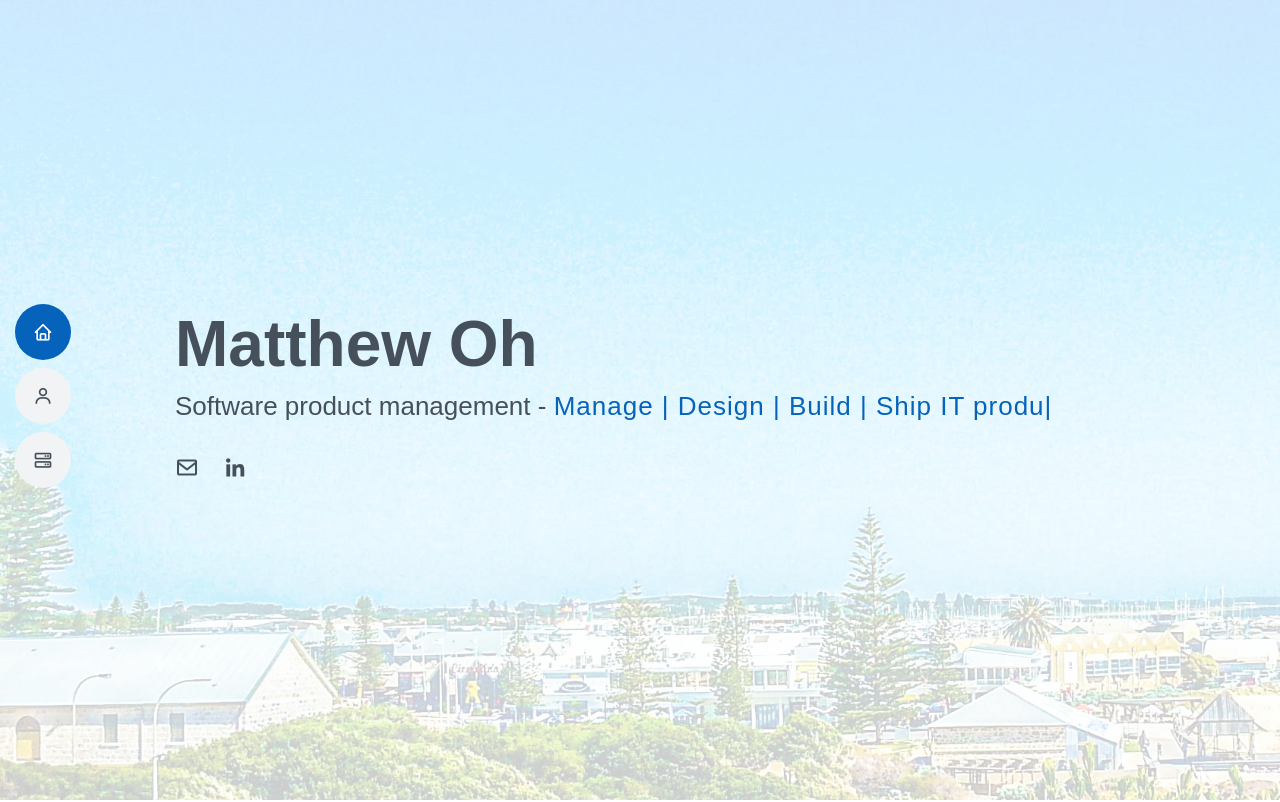
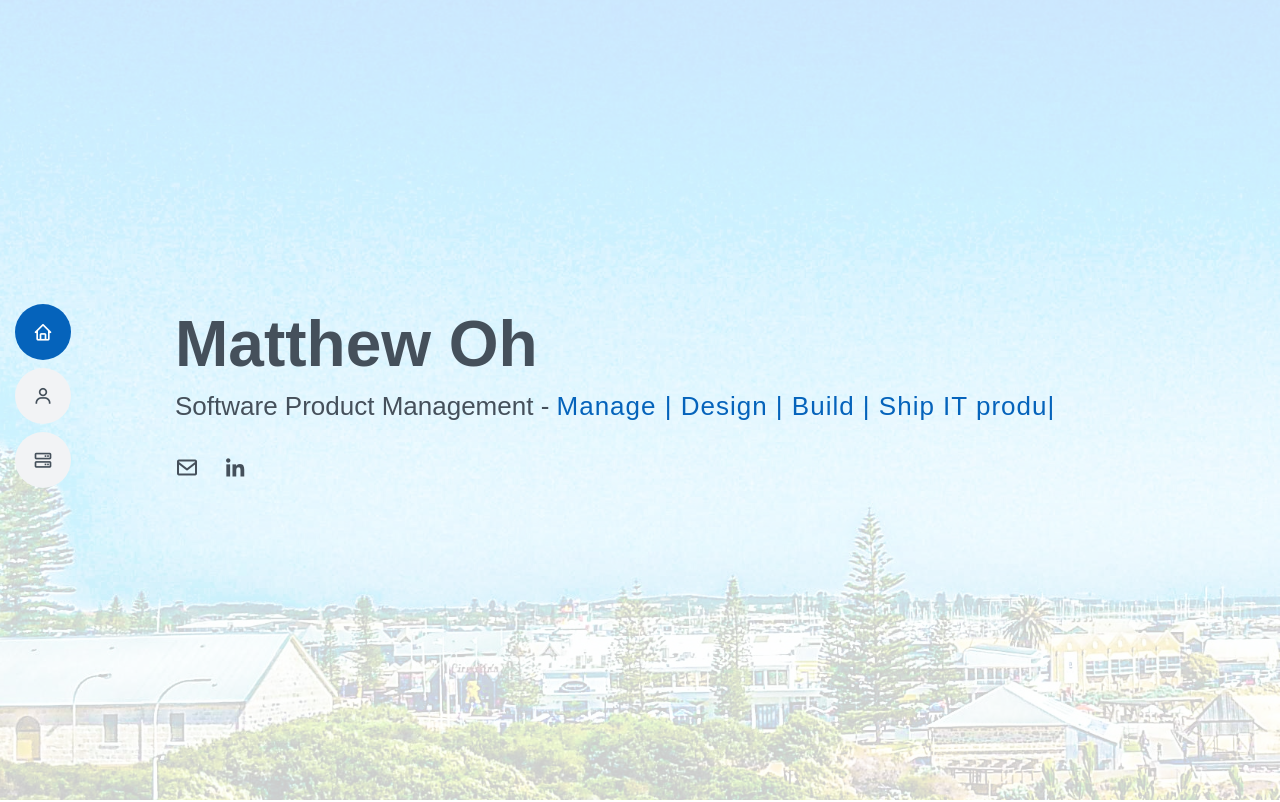
Before and after one commit to lwoh/lwoh.github.io, a plain HTML site: page index.html in a window 1280 px wide. Shown: the top 802 px of the page. Drawn offline with Linux system fonts and the light colour scheme.

Commit message:
Add files via upload

```diff
--- a/index.html
+++ b/index.html
@@ -58,7 +58,7 @@
   <section id="hero" class="d-flex flex-column justify-content-center">
     <div class="container" data-aos="zoom-in" data-aos-delay="100">
       <h1>Matthew Oh</h1>
-      <p> Software product management - <span class="typed" data-typed-items="Enjoy finding solutions to problems, Manage | Design | Build | Ship IT products, Passionate about disruptive IT innovations"></span></p>
+      <p> Software Product Management - <span class="typed" data-typed-items="Enjoy finding solutions to problems, Manage | Design | Build | Ship IT products, Passionate about disruptive IT innovations"></span></p>
       <div class="social-links">
         <a href="mailto: liangwen.oh@gmail.com" class="email"><i class="bx bx-envelope"></i></a>
         <a href="http://www.linkedin.com/in/matthew-oh" class="linkedin"><i class="bx bxl-linkedin"></i></a>
```
